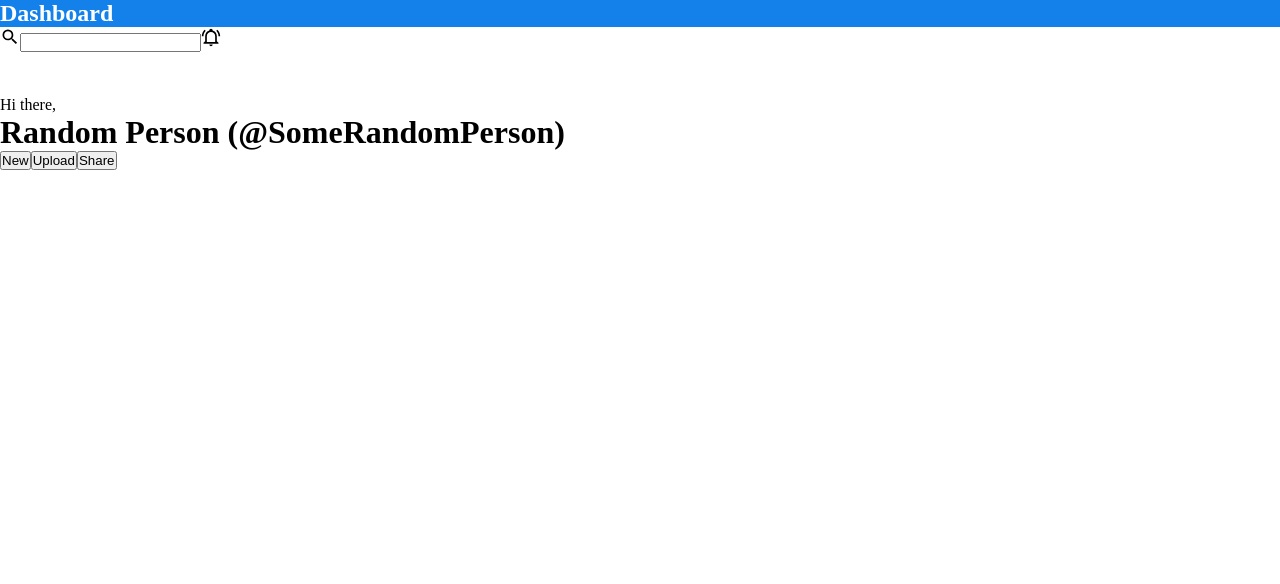
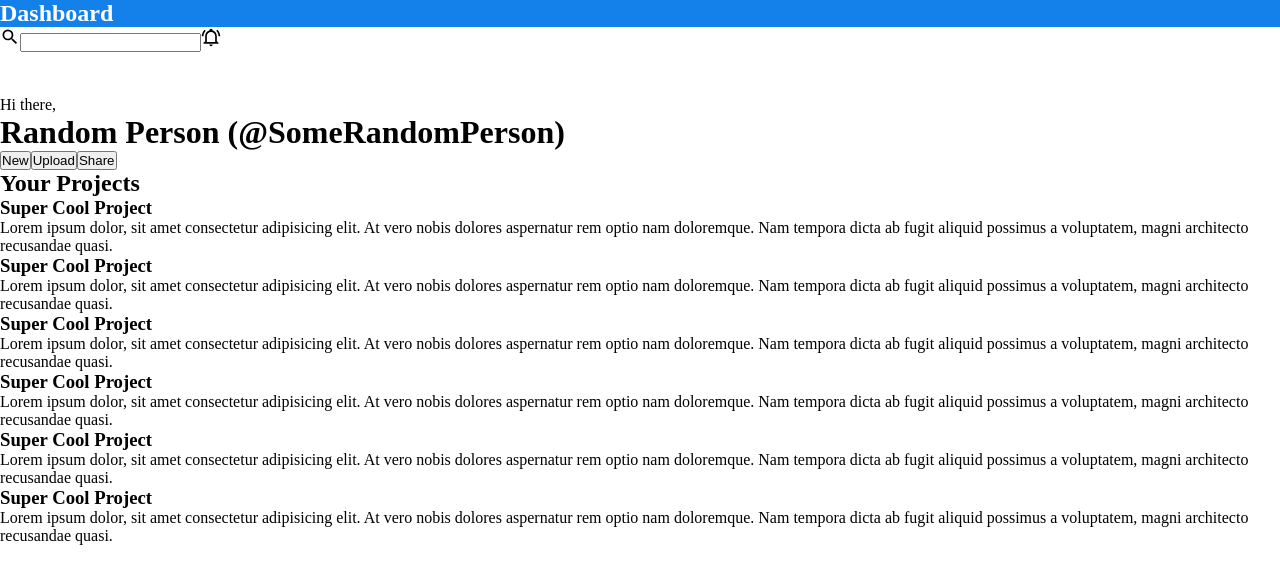
Before and after one commit to ImExtraPolite3/admin-dashboard, a React (Vite) app: page / in a window 1280 px wide. Shown: the top 584 px of the page. Built offline with nearby package versions, Linux system fonts and the light colour scheme.

Commit message:
use .fill in order make multiple of the same component

```diff
--- a/src/components/Projects.jsx
+++ b/src/components/Projects.jsx
@@ -1,3 +1,27 @@
+function Project() {
+  return (
+    <>
+      <h3>Super Cool Project</h3>
+      <p>
+        Lorem ipsum dolor, sit amet consectetur adipisicing elit. At vero nobis
+        dolores aspernatur rem optio nam doloremque. Nam tempora dicta ab fugit
+        aliquid possimus a voluptatem, magni architecto recusandae quasi.
+      </p>
+    </>
+  );
+}
+
 export default function Projects() {
-  return <section></section>;
+  return (
+    <section>
+      <h2>Your Projects</h2>
+      <>
+        {Array(6)
+          .fill(true)
+          .map((_, i) => (
+            <Project key={i} />
+          ))}
+      </>
+    </section>
+  );
 }
```
